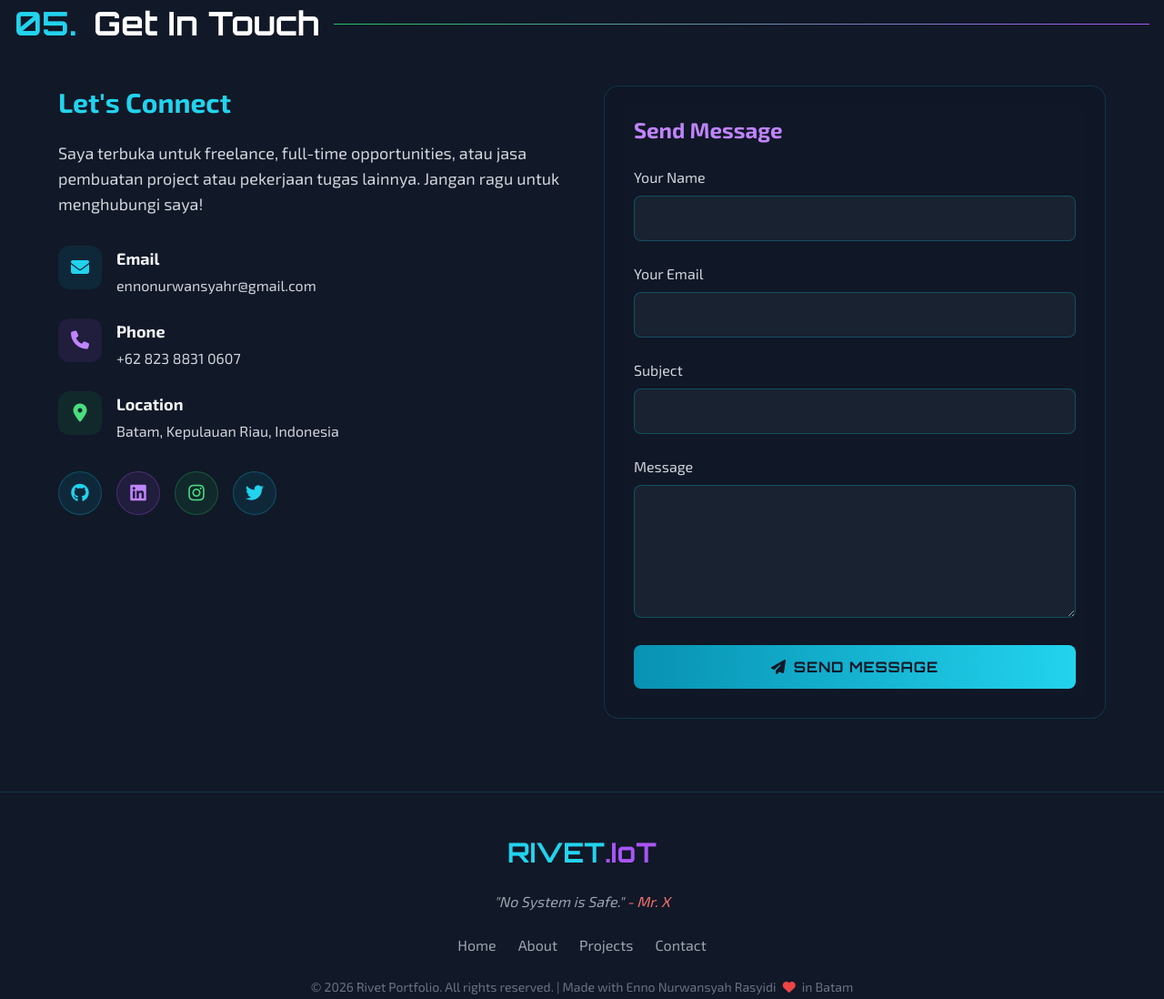
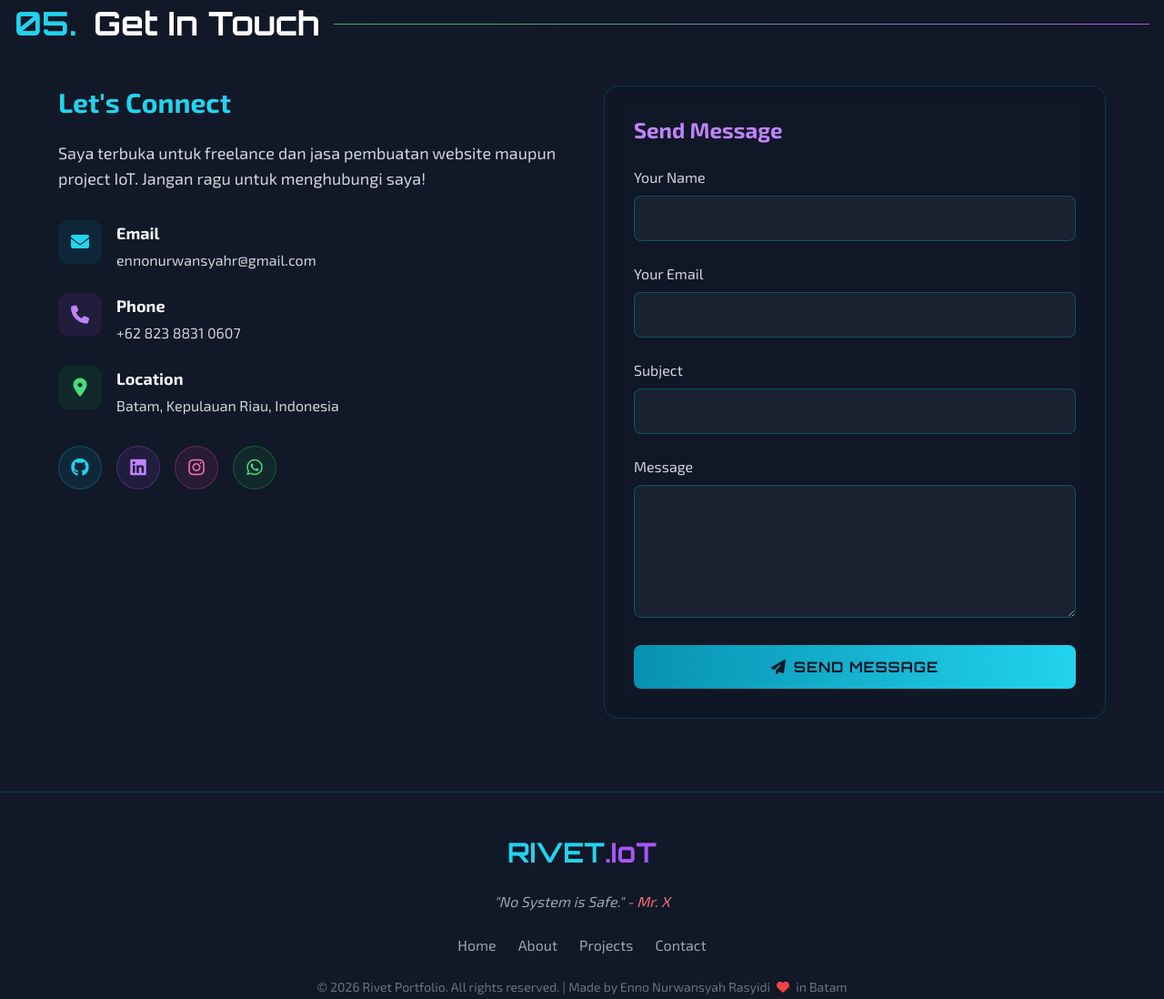
Before and after one commit to Rivetchan/rivet, a website: page index.html in a window 1280 px wide. Shown: the part 5964-7062 px from the top of the page at 91% size. Drawn offline with nearby package versions, Linux system fonts and the light colour scheme.

Commit message:
update desain

```diff
--- a/index.html
+++ b/index.html
@@ -565,8 +565,8 @@
           <div>
             <h3 class="text-3xl font-bold mb-6 text-cyan-400">Let's Connect</h3>
             <p class="text-gray-300 mb-8 text-lg">
-              Saya terbuka untuk freelance, full-time opportunities, atau jasa pembuatan project
-              atau pekerjaan tugas lainnya. Jangan ragu untuk menghubungi saya!
+              Saya terbuka untuk freelance dan jasa pembuatan website maupun project IoT. Jangan
+              ragu untuk menghubungi saya!
             </p>
 
             <div class="space-y-6 mb-8">
@@ -621,11 +621,11 @@
               >
                 <i class="fab fa-linkedin"></i>
               </a>
-              <a href="https://www.instagram.com/ennojpg/" class="social-icon green-icon">
+              <a href="https://www.instagram.com/ennojpg/" class="social-icon pink-icon">
                 <i class="fab fa-instagram"></i>
               </a>
-              <a href="https://x.com/EnnoRasyidi" class="social-icon cyan-icon">
-                <i class="fab fa-twitter"></i>
+              <a href="https://wa.me/6282388310607" class="social-icon green-icon">
+                <i class="fab fa-whatsapp"></i>
               </a>
             </div>
           </div>
@@ -695,7 +695,7 @@
 
           <!-- Copyright -->
           <p class="text-gray-500 text-sm">
-            &copy; 2026 Rivet Portfolio. All rights reserved. | Made with Enno Nurwansyah Rasyidi
+            &copy; 2026 Rivet Portfolio. All rights reserved. | Made by Enno Nurwansyah Rasyidi
             <i class="fas fa-heart text-red-500 mx-1"></i> in Batam
           </p>
 
--- a/src/input.css
+++ b/src/input.css
@@ -153,10 +153,17 @@
   .cyan-icon {
     @apply bg-cyan-500/10 text-cyan-400 border border-cyan-500/30;
   }
-
   .cyan-icon:hover {
     @apply bg-cyan-500/20;
     box-shadow: 0 0 20px rgba(0, 255, 255, 0.5);
+  }
+
+  .pink-icon {
+    @apply bg-pink-500/10 text-pink-400 border border-pink-500/30;
+  }
+
+  .pink-icon:hover {
+    @apply bg-cyan-500/20;
   }
 
   .purple-icon {
```
Also changed, not shown: css/output.css.
